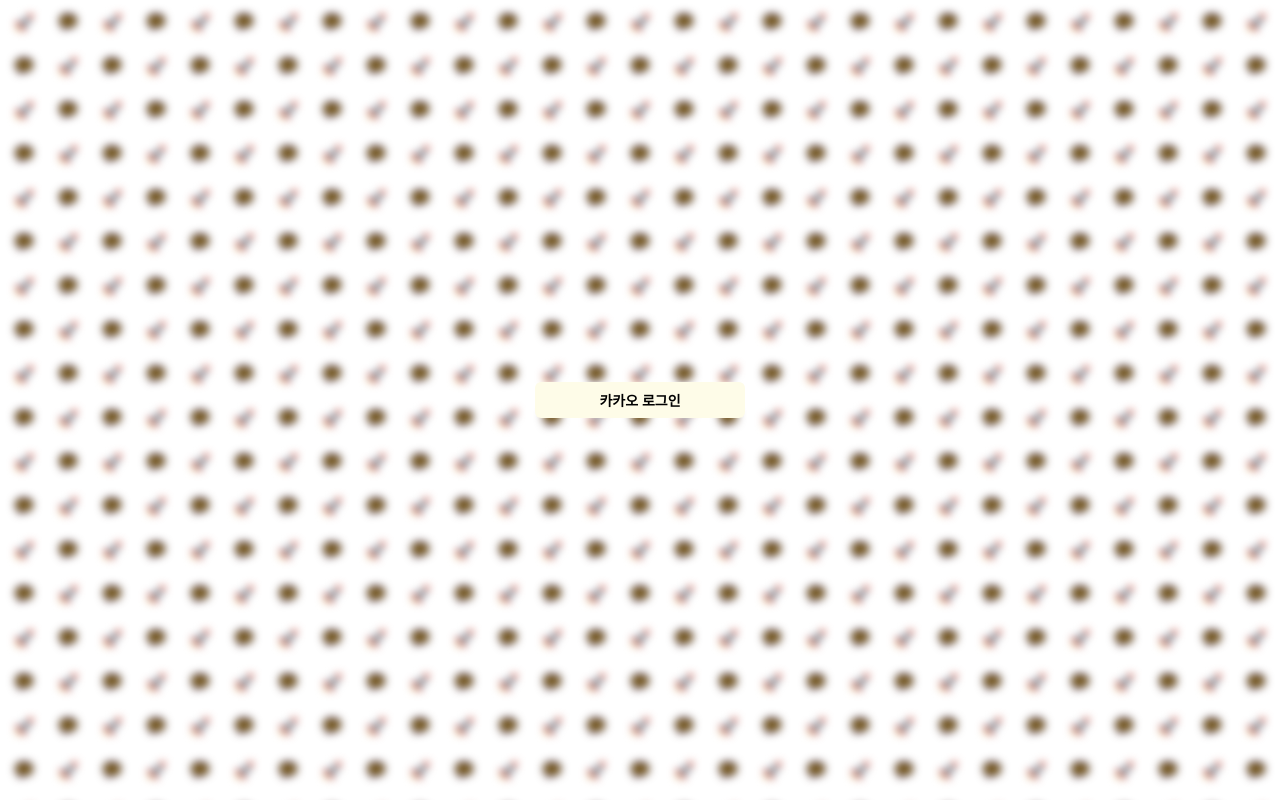
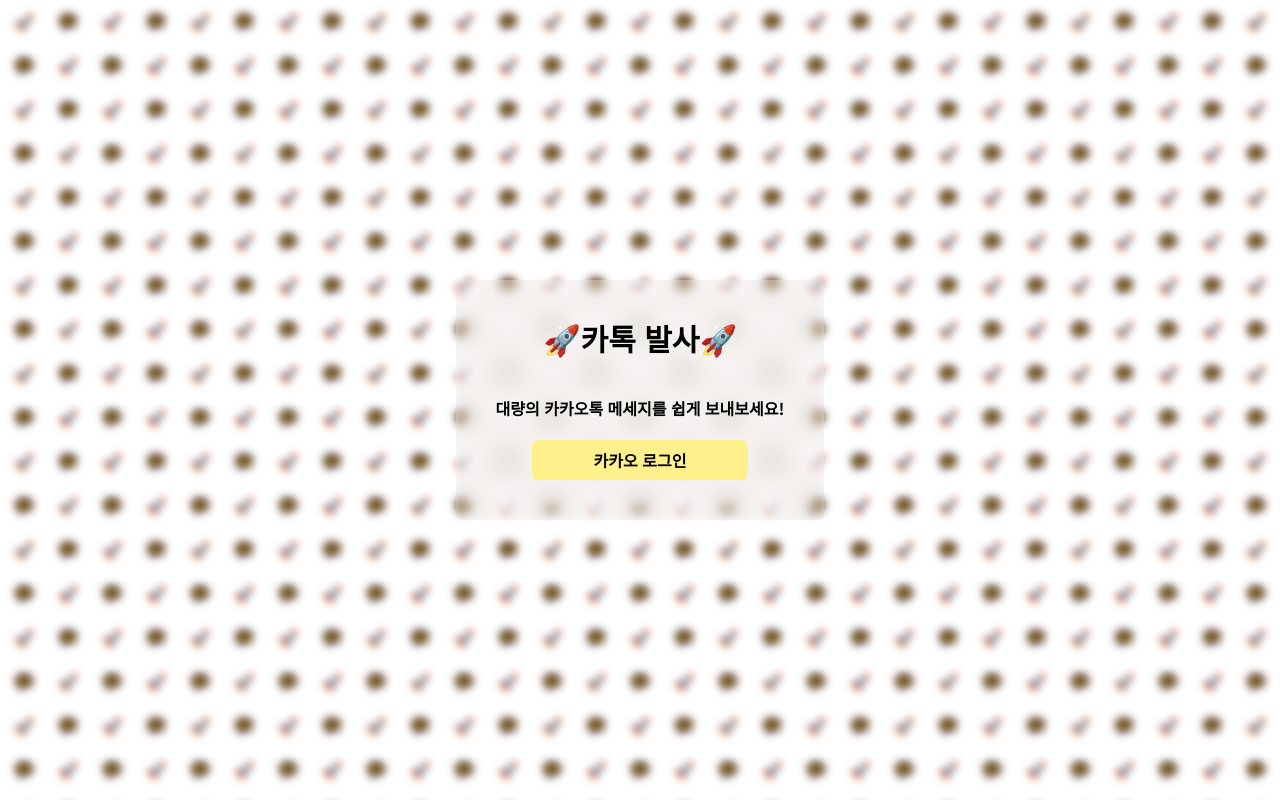
Before and after one commit to lurgi/ka-talk-blast, a Next.js app: page / in a window 1280 px wide. Built offline with nearby package versions, Linux system fonts and the light colour scheme.

Commit message:
feat(Home): 홈 UI

```diff
--- a/app/page.tsx
+++ b/app/page.tsx
@@ -1,13 +1,16 @@
-import Image from "next/image";
 import HomeBackground from "./components/HomeBackground";
 
 export default function Home() {
   return (
     <main className="w-screen h-screen flex flex-col justify-center items-center relative overflow-hidden">
       <HomeBackground />
-      <button className="bg-yellow-50 py-2 px-16 rounded-md text-sm font-semibold hover:bg-yellow-100 hover:cursor-pointer transition">
-        카카오 로그인
-      </button>
+      <div className="flex flex-col justify-center items-center gap-5 backdrop-blur-lg p-10 rounded-md">
+        <p className="font-extrabold text-3xl mb-5">🚀카톡 발사🚀</p>
+        <p className="font-bold">대량의 카카오톡 메세지를 쉽게 보내보세요!</p>
+        <button className="bg-yellow-200 py-2 px-14 w-3/4 rounded-md font-semibold hover:bg-yellow-400 hover:cursor-pointer transition">
+          카카오 로그인
+        </button>
+      </div>
     </main>
   );
 }
```
